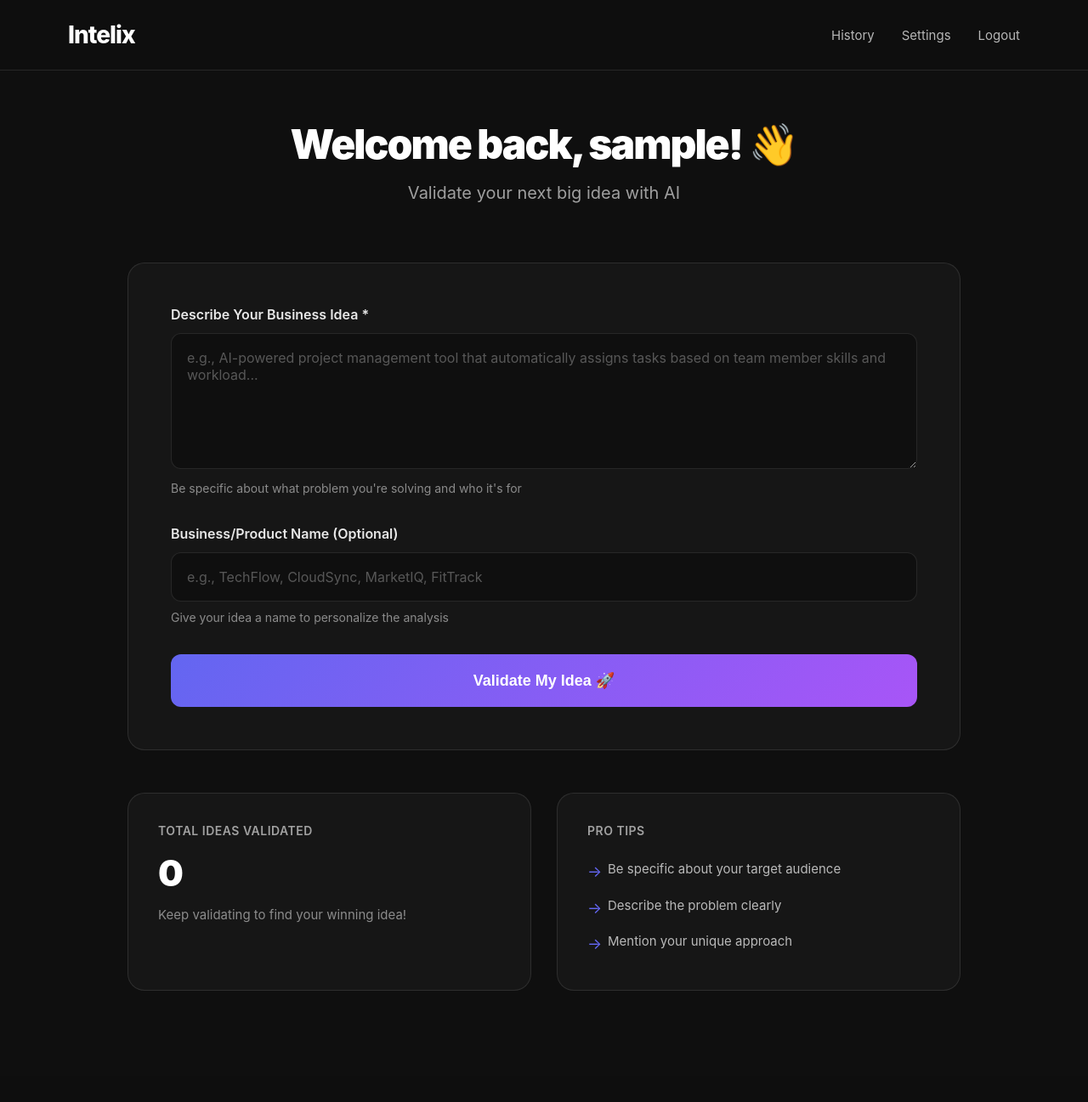
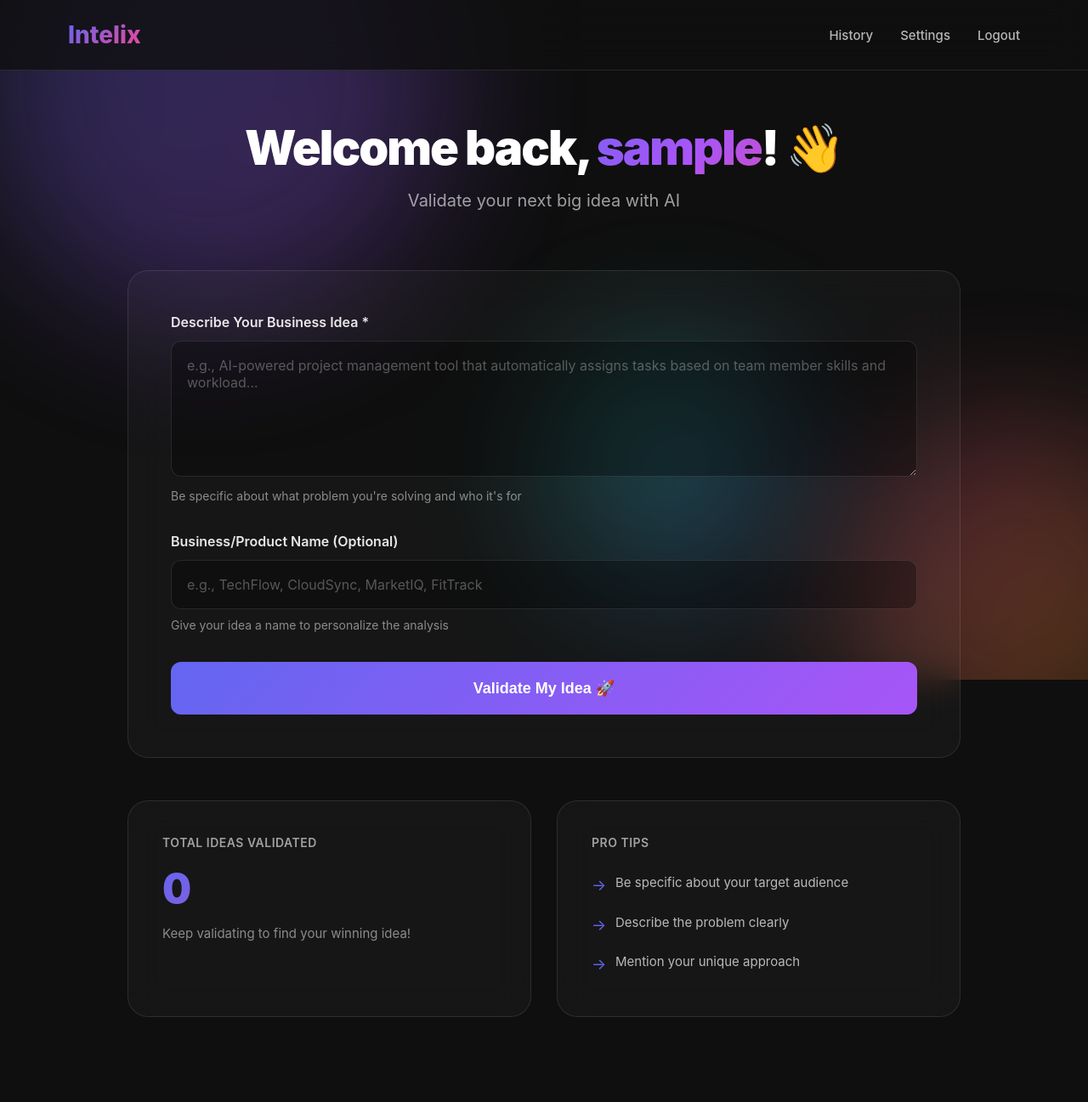
Before and after one commit to vedpalsodkar988-tech/Intelix-V2, a Flask app: page /dashboard in a window 1280 px wide. Shown: the whole page at 85% size. Before the commit the page ends 1166 px from the top, so only its background shows below. Run offline with Flask 3, Linux system fonts and the light colour scheme; the visitor is signed in with stand-in values (Sample User, id 1); data that the repository does not hold is empty; some libraries are stand-ins or nearby versions.

Commit message:
Update dashboard.html

```diff
--- a/templates/dashboard.html
+++ b/templates/dashboard.html
@@ -24,6 +24,59 @@
             background: #0F0F0F;
             color: #FFFFFF;
             min-height: 100vh;
+            overflow-x: hidden;
+        }
+
+        /* Animated Background - SAME AS LANDING PAGE */
+        .animated-bg {
+            position: fixed;
+            top: 0;
+            left: 0;
+            width: 100%;
+            height: 100%;
+            z-index: 0;
+            overflow: hidden;
+        }
+
+        .gradient-orb {
+            position: absolute;
+            border-radius: 50%;
+            filter: blur(80px);
+            opacity: 0.3;
+            animation: float 20s infinite ease-in-out;
+        }
+
+        .orb-1 {
+            width: 500px;
+            height: 500px;
+            background: linear-gradient(135deg, #6366F1, #A855F7);
+            top: -100px;
+            left: -100px;
+            animation-delay: 0s;
+        }
+
+        .orb-2 {
+            width: 400px;
+            height: 400px;
+            background: linear-gradient(135deg, #EC4899, #F59E0B);
+            bottom: -100px;
+            right: -100px;
+            animation-delay: 5s;
+        }
+
+        .orb-3 {
+            width: 300px;
+            height: 300px;
+            background: linear-gradient(135deg, #10B981, #3B82F6);
+            top: 50%;
+            left: 50%;
+            animation-delay: 10s;
+        }
+
+        @keyframes float {
+            0%, 100% { transform: translate(0, 0) scale(1); }
+            33% { transform: translate(100px, -50px) scale(1.1); }
+            66% { transform: translate(-50px, 100px) scale(0.9); }
         }
 
         nav {
@@ -34,17 +87,25 @@
             display: flex;
             justify-content: space-between;
             align-items: center;
-            background: rgba(15, 15, 15, 0.9);
+            background: rgba(15, 15, 15, 0.8);
             backdrop-filter: blur(20px);
             border-bottom: 1px solid rgba(255, 255, 255, 0.1);
             z-index: 1000;
+            animation: slideDown 0.8s ease;
+        }
+
+        @keyframes slideDown {
+            from { transform: translateY(-100px); opacity: 0; }
+            to { transform: translateY(0); opacity: 1; }
         }
 
         .logo {
             font-size: 28px;
             font-weight: 800;
-            color: #FFFFFF;
-            letter-spacing: -1px;
+            background: linear-gradient(135deg, #6366F1 0%, #EC4899 100%);
+            -webkit-background-clip: text;
+            -webkit-text-fill-color: transparent;
+            background-clip: text;
         }
 
         .nav-right {
@@ -58,6 +119,7 @@
             text-decoration: none;
             font-size: 15px;
             transition: color 0.3s;
+            font-weight: 500;
         }
 
         .nav-right a:hover {
@@ -68,18 +130,41 @@
             max-width: 1100px;
             margin: 0 auto;
             padding: 140px 60px 100px;
+            position: relative;
+            z-index: 1;
         }
 
         .header {
             text-align: center;
             margin-bottom: 70px;
+            animation: fadeInUp 1s ease;
+        }
+
+        @keyframes fadeInUp {
+            from { transform: translateY(50px); opacity: 0; }
+            to { transform: translateY(0); opacity: 1; }
         }
 
         .header h1 {
-            font-size: 48px;
+            font-size: 56px;
             font-weight: 900;
             margin-bottom: 16px;
             letter-spacing: -2px;
+        }
+
+        .gradient-text {
+            background: linear-gradient(135deg, #6366F1 0%, #A855F7 50%, #EC4899 100%);
+            -webkit-background-clip: text;
+            -webkit-text-fill-color: transparent;
+            background-clip: text;
+            animation: shimmer 3s infinite linear;
+            background-size: 200% 200%;
+        }
+
+        @keyframes shimmer {
+            0% { background-position: 0% 50%; }
+            50% { background-position: 100% 50%; }
+            100% { background-position: 0% 50%; }
         }
 
         .header p {
@@ -90,9 +175,18 @@
         .form-card {
             background: rgba(255, 255, 255, 0.03);
             border: 1px solid rgba(255, 255, 255, 0.1);
-            border-radius: 20px;
+            border-radius: 24px;
             padding: 50px;
             margin-bottom: 50px;
+            backdrop-filter: blur(20px);
+            animation: fadeInUp 1s ease 0.3s backwards;
+            transition: all 0.4s;
+        }
+
+        .form-card:hover {
+            background: rgba(255, 255, 255, 0.05);
+            border-color: rgba(99, 102, 241, 0.3);
+            box-shadow: 0 20px 60px rgba(99, 102, 241, 0.2);
         }
 
         .form-group {
@@ -158,21 +252,31 @@
         }
 
         .btn-submit:hover {
-            transform: translateY(-2px);
-            box-shadow: 0 10px 30px rgba(99, 102, 241, 0.3);
+            transform: translateY(-3px);
+            box-shadow: 0 15px 40px rgba(99, 102, 241, 0.4);
         }
 
         .stats-section {
             display: grid;
             grid-template-columns: 1fr 1fr;
             gap: 30px;
+            animation: fadeInUp 1s ease 0.6s backwards;
         }
 
         .stat-card {
             background: rgba(255, 255, 255, 0.03);
             border: 1px solid rgba(255, 255, 255, 0.1);
-            border-radius: 20px;
-            padding: 35px;
+            border-radius: 24px;
+            padding: 40px;
+            backdrop-filter: blur(20px);
+            transition: all 0.4s;
+        }
+
+        .stat-card:hover {
+            background: rgba(255, 255, 255, 0.05);
+            border-color: rgba(99, 102, 241, 0.3);
+            transform: translateY(-8px);
+            box-shadow: 0 20px 60px rgba(99, 102, 241, 0.2);
         }
 
         .stat-card h3 {
@@ -185,9 +289,12 @@
         }
 
         .stat-card .value {
-            font-size: 42px;
+            font-size: 48px;
             font-weight: 900;
-            color: #FFFFFF;
+            background: linear-gradient(135deg, #6366F1 0%, #EC4899 100%);
+            -webkit-background-clip: text;
+            -webkit-text-fill-color: transparent;
+            background-clip: text;
             margin-bottom: 12px;
         }
 
@@ -206,8 +313,8 @@
         .stat-card ul li {
             font-size: 15px;
             color: rgba(255, 255, 255, 0.7);
-            padding: 10px 0;
-            padding-left: 24px;
+            padding: 12px 0;
+            padding-left: 28px;
             position: relative;
             line-height: 1.5;
         }
@@ -230,7 +337,7 @@
             }
 
             .header h1 {
-                font-size: 32px;
+                font-size: 36px;
             }
 
             .form-card {
@@ -244,6 +351,13 @@
     </style>
 </head>
 <body>
+    <!-- Animated Background -->
+    <div class="animated-bg">
+        <div class="gradient-orb orb-1"></div>
+        <div class="gradient-orb orb-2"></div>
+        <div class="gradient-orb orb-3"></div>
+    </div>
+
     <nav>
         <div class="logo">Intelix</div>
         <div class="nav-right">
@@ -255,7 +369,7 @@
 
     <div class="container">
         <div class="header">
-            <h1>Welcome back, {{ username }}! 👋</h1>
+            <h1>Welcome back, <span class="gradient-text">{{ username }}</span>! 👋</h1>
             <p>Validate your next big idea with AI</p>
         </div>
 
```
